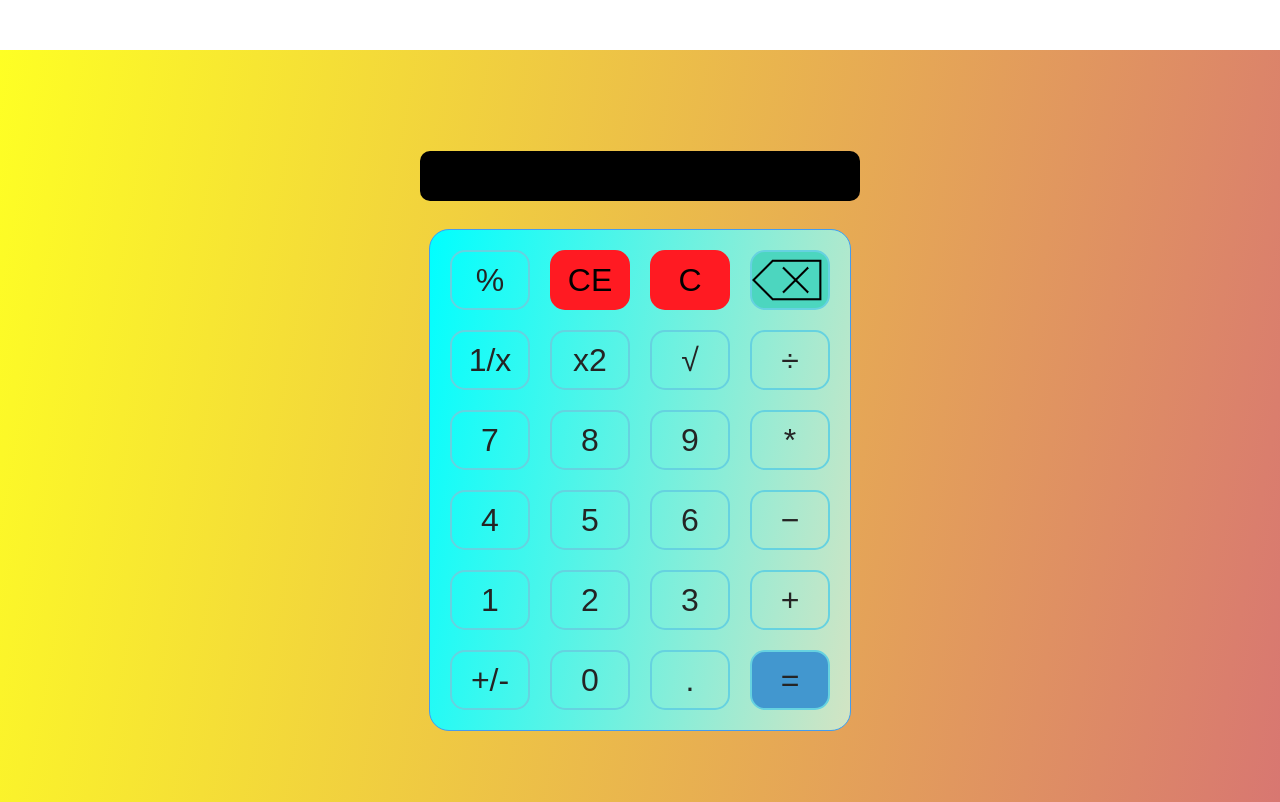
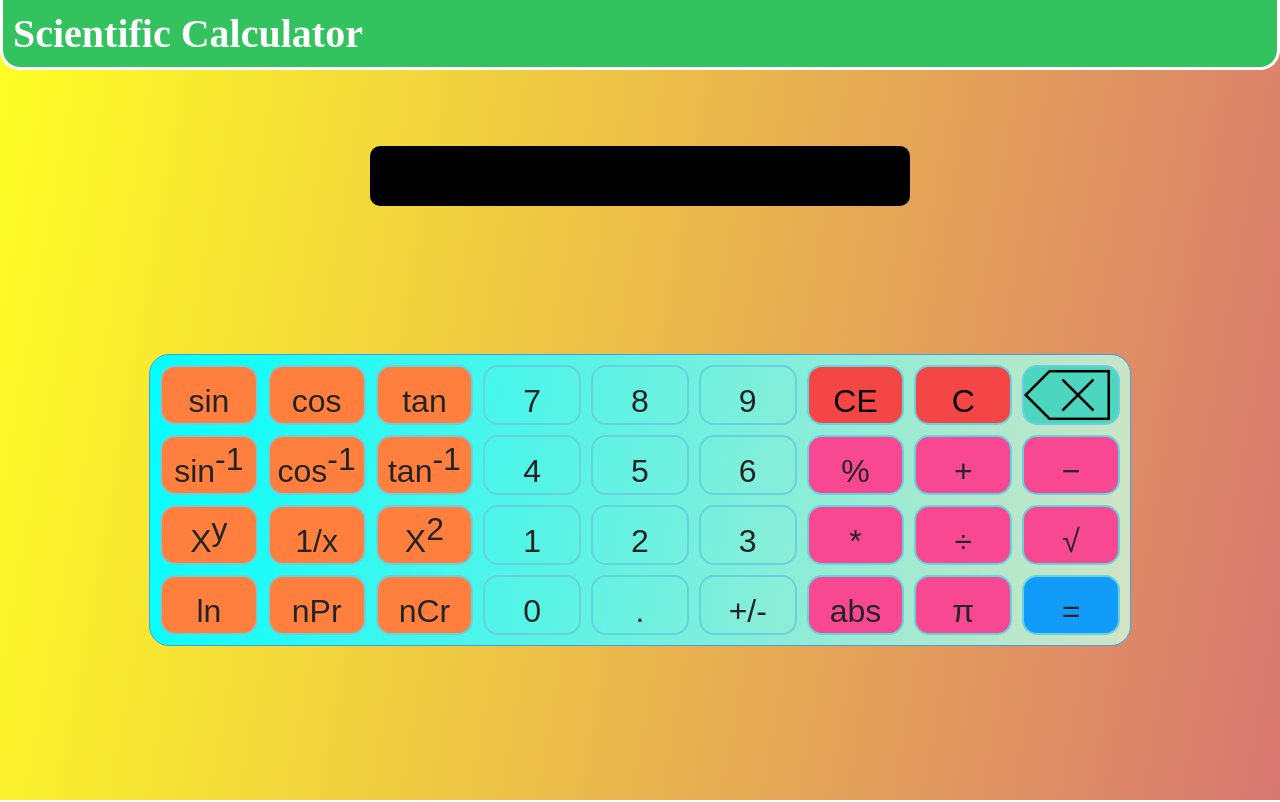
Before and after one commit to MohamedMetwalli5/Scientific-Calculator, a Vue app in the folder frontend-calculator/: page / in a window 1280 px wide. Built offline with nearby package versions, Linux system fonts and the light colour scheme.

Commit message:
Adding some updates

```diff
--- a/frontend-calculator/public/index.html
+++ b/frontend-calculator/public/index.html
@@ -5,7 +5,7 @@
     <meta http-equiv="X-UA-Compatible" content="IE=edge">
     <meta name="viewport" content="width=device-width,initial-scale=1.0">
     <link rel="icon" href="<%= BASE_URL %>favicon.ico">
-    <title><%= htmlWebpackPlugin.options.title %></title>
+    <title>Scientific Calculator</title>
   </head>
   <body>
     <noscript>
--- a/frontend-calculator/src/components/Home.vue
+++ b/frontend-calculator/src/components/Home.vue
@@ -1,38 +1,50 @@
 <template>
     <div id="Home-class">
-        <h1 class="big-title">{{ header }}</h1>
-
-        <div>
-            <h1 id="screen">{{ display }}</h1>
+        <h1 id="page-title">{{ pageTitle }}</h1>
+        <div id="screen">
+            <h1>{{ display }}</h1>
         </div>
-        <div class="calculator-body">
+        <div id="calculator-body">
             <div class="calculator-keys">
-                <button type="" class="num" @click="percent">%</button>
-                <button type="button" class="all-clear" @click="UpdateDisplay('')">CE</button>
-                <button type="button" class="all-clear" value="" @click="UpdateDisplay('')">C</button>
-                <button type="button" class="delete" @click="deleteOneChar()"></button>
-                <button type="button" @click="inverse()">1/x</button>
-                <button type="button" @click="square()">x<sup>2</sup></button>
-                <button type="button" @click="squareroot()">&radic;</button>
-                <button type="button" @click="divide()">&divide;</button>
+                <button type="button" class="scientific-function" @click="sin()">sin</button>
+                <button type="button" class="scientific-function" @click="cos()">cos</button>
+                <button type="button" class="scientific-function" @click="tan()">tan</button>
                 <button type="button" @click="UpdateDisplay('7')">7</button>
                 <button type="button" @click="UpdateDisplay('8')">8</button>
                 <button type="button" @click="UpdateDisplay('9')">9</button>
-                <button type="button" @click="multiply()">*</button>
+                <button type="button" class="all-clear" @click="UpdateDisplay('')">CE</button>
+                <button type="button" class="all-clear" value="" @click="UpdateDisplay('')">C</button>
+                <button type="button" id="delete" @click="deleteOneChar()"></button>
+                <button type="button" class="scientific-function" @click="sinInverse()" data-superscript="-1">sin</button>
+                <button type="button" class="scientific-function" @click="cosInverse()" data-superscript="-1">cos</button>
+                <button type="button" class="scientific-function" @click="tanInverse()" data-superscript="-1">tan</button>
                 <button type="button" @click="UpdateDisplay('4')">4</button>
                 <button type="button" @click="UpdateDisplay('5')">5</button>
                 <button type="button" @click="UpdateDisplay('6')">6</button>
-                <button type="button" @click="subtract()">&minus;</button>
+                <button type="" class="scientific-operation" @click="percent">%</button>
+                <button type="button" class="scientific-operation" @click="add()">&plus;</button>
+                <button type="button" class="scientific-operation" @click="subtract()">&minus;</button>
+                <button type="button" class="scientific-function" @click="exponent()" data-superscript="y">X</button>
+
+                <button type="button" class="scientific-function" @click="inverse()">1/x</button>
+                <button type="button" class="scientific-function" @click="square()" data-superscript="2">X</button>
                 <button type="button" @click="UpdateDisplay('1')">1</button>
                 <button type="button" @click="UpdateDisplay('2')">2</button>
                 <button type="button" @click="UpdateDisplay('3')">3</button>
-                <button type="button" @click="add()">&plus;</button>
-                <button type="button" @click="signinverter()">+/-</button>
+                <button type="button" class="scientific-operation" @click="multiply()">*</button>
+                <button type="button" class="scientific-operation" @click="divide()">&divide;</button>
+                <button type="button" class="scientific-operation" @click="squareroot()">&radic;</button>
+                <button type="button" class="scientific-function" @click="ln()">ln</button>
+                <button type="button" class="scientific-function" @click="nPr()">nPr</button>
+                <button type="button" class="scientific-function" @click="nCr()">nCr</button>
                 <button type="button" @click="UpdateDisplay('0')">0</button>
                 <button type="button" @click="UpdateDisplay('.')">.</button>
-                <button type="button" class="equal-sign" @click="equal()">=</button>
-            </div>
+                <button type="button" @click="signinverter()">+/-</button>
+                <button type="button" class="scientific-operation" @click="abs()">abs</button>
+                <button type="button" class="scientific-operation" @click="pi()">π</button>
+                <button type="button" id="equal-sign" @click="equal()">=</button>
         </div>
+    </div>
     </div>
 </template>
 
@@ -44,6 +56,7 @@ export default {
       return {
         display: "",
         operator: "",
+        pageTitle: "Scientific Calculator",
       };
   },
     methods: {
@@ -58,6 +71,160 @@ export default {
             }
        },
 
+       sin: function () {
+            axios
+                .get("http://localhost:8082/sin", {
+                    params: {
+                        data: Number(this.display),
+                    },
+                })
+                .then((response) => {
+                    this.UpdateDisplay("");
+                    this.UpdateDisplay(response.data.toString());
+                })
+                .catch(error => {
+                    console.log(error);
+                });
+        },
+
+        cos: function () {
+            axios
+                .get("http://localhost:8082/cos", {
+                    params: {
+                        data: Number(this.display),
+                    },
+                })
+                .then((response) => {
+                    this.UpdateDisplay("");
+                    this.UpdateDisplay(response.data.toString());
+                })
+                .catch(error => {
+                    console.log(error);
+                });
+        },
+
+        tan: function () {
+            axios
+                .get("http://localhost:8082/tan", {
+                    params: {
+                        data: Number(this.display),
+                    },
+                })
+                .then((response) => {
+                    this.UpdateDisplay("");
+                    this.UpdateDisplay(response.data.toString());
+                })
+                .catch(error => {
+                    console.log(error);
+                });
+        },
+
+        sinInverse: function () {
+            axios
+                .get("http://localhost:8082/sininverse", {
+                    params: {
+                        data: Number(this.display),
+                    },
+                })
+                .then((response) => {
+                    this.UpdateDisplay("");
+                    this.UpdateDisplay(response.data.toString());
+                })
+                .catch(error => {
+                    console.log(error);
+                });
+        },
+
+        cosInverse: function () {
+            axios
+                .get("http://localhost:8082/cosinverse", {
+                    params: {
+                        data: Number(this.display),
+                    },
+                })
+                .then((response) => {
+                    this.UpdateDisplay("");
+                    this.UpdateDisplay(response.data.toString());
+                })
+                .catch(error => {
+                    console.log(error);
+                });
+        },
+
+        tanInverse: function () {
+            axios
+                .get("http://localhost:8082/taninverse", {
+                    params: {
+                        data: Number(this.display),
+                    },
+                })
+                .then((response) => {
+                    this.UpdateDisplay("");
+                    this.UpdateDisplay(response.data.toString());
+                })
+                .catch(error => {
+                    console.log(error);
+                });
+        },
+
+        ln: function () {
+            axios
+                .get("http://localhost:8082/ln", {
+                    params: {
+                        data: Number(this.display),
+                    },
+                })
+                .then((response) => {
+                    this.UpdateDisplay("");
+                    this.UpdateDisplay(response.data.toString());
+                })
+                .catch(error => {
+                    console.log(error);
+                });
+        },
+
+        abs: function () {
+            axios
+                .get("http://localhost:8082/abs", {
+                    params: {
+                        data: Number(this.display),
+                    },
+                })
+                .then((response) => {
+                    this.UpdateDisplay("");
+                    this.UpdateDisplay(response.data.toString());
+                })
+                .catch(error => {
+                    console.log(error);
+                });
+        },
+
+        exponent: function () {
+            if (this.operator.length == 1 && this.display[0] != "-" && this.display[0] != "+") {
+                return;
+            }
+            this.x = this.display
+            this.operator = "x"
+            this.UpdateDisplay('');
+        },
+
+        nPr: function () {
+            if (this.operator.length == 1 && this.display[0] != "-" && this.display[0] != "+") {
+                return;
+            }
+            this.x = this.display
+            this.operator = "p"
+            this.UpdateDisplay('');
+        },
+
+        nCr: function () {
+            if (this.operator.length == 1 && this.display[0] != "-" && this.display[0] != "+") {
+                return;
+            }
+            this.x = this.display
+            this.operator = "c"
+            this.UpdateDisplay('');
+        },
 
        inverse: function () {
             axios
@@ -203,6 +370,20 @@ export default {
             this.UpdateDisplay('');
         },
 
+        pi: function () {
+            axios
+                .get("http://localhost:8082/pi", {
+                    params: {
+                    },
+                })
+                .then((response) => {
+                    this.UpdateDisplay("");
+                    this.UpdateDisplay(response.data.toString());
+                })
+                .catch(error => {
+                    console.log(error);
+                });
+        },
 
         equal: function () {
 
@@ -278,7 +459,54 @@ export default {
                     .catch(error => {
                         console.log(error);
                     });
+            } else if (this.operator == "x") {
+                console.log("fffffff");
+                axios
+                    .get("http://localhost:8082/exponent", {
+                        params: {
+                            x: Number(this.x),
+                            y: Number(this.display)
+                        },
+                    })
+                    .then((response) => {
+                        this.UpdateDisplay("");
+                        this.UpdateDisplay(response.data.toString());
+                    })
+                    .catch(error => {
+                        console.log(error);
+                    });
+            } else if (this.operator == "p") {
+                axios
+                    .get("http://localhost:8082/npr", {
+                        params: {
+                            x: Number(this.x),
+                            y: Number(this.display)
+                        },
+                    })
+                    .then((response) => {
+                        this.UpdateDisplay("");
+                        this.UpdateDisplay(response.data.toString());
+                    })
+                    .catch(error => {
+                        console.log(error);
+                    });
+            } else if (this.operator == "c") {
+                axios
+                    .get("http://localhost:8082/ncr", {
+                        params: {
+                            x: Number(this.x),
+                            y: Number(this.display)
+                        },
+                    })
+                    .then((response) => {
+                        this.UpdateDisplay("");
+                        this.UpdateDisplay(response.data.toString());
+                    })
+                    .catch(error => {
+                        console.log(error);
+                    });
             }
+
             this.operator = ""
             //alert("equal");
         },
@@ -308,7 +536,7 @@ html, body, div, span, applet, object, iframe, h1, h2, h3, h4, h5, h6, p, blockq
 }
 
 #Home-class{
-  height: 94vh;
+  height: 100vh;
   background-image: linear-gradient(100deg, #feff24, #d87771);
   margin: 0;
 }
@@ -320,37 +548,55 @@ body {
   margin: 0;
 }
 
-.calculator-body {
+#screen {
+  color: white;
+  background-color: black;
+  border-radius: 10px;
+  height: 60px;
+  width: 520px;
+  top: 22%;
+  left: 50%;
+  padding: 0 10px;
+  font-size: 35px;
+  position: fixed;
+  transform: translate(-50%, -50%);
+  text-align: right;
+}
+
+#calculator-body {
   border: 1px solid rgb(69, 156, 238);
   background: cyan;
   background-image: linear-gradient(100deg, cyan, #d3e4c3);
   border-radius: 20px;
-  top: 60%;
+  top: calc(60% + 20px);
   left: 50%;
-  position: absolute;
+  position: fixed;
   transform: translate(-50%, -50%);
-  width: 420px;
+  width: 980px;
 }
-.big-title {
+#page-title {
   margin: auto;
-  margin-top: 20px;
-  margin-bottom: 50px;
-  margin-left: center;
-  margin-right: center;
-  color: #2d8a02;
+  margin-bottom: 10px;
+  color: #ffffff;
   font-size: 40px;
+  border:solid;
+  border-radius: 20px;
+  border-top-left-radius: 0px;
+  border-top-right-radius: 0px;
+  border-top: #feff24;
+  padding: 10px;
+  background-color: #32c25e;
 }
 
 .calculator-keys {
   display: grid;
-  grid-template-columns: repeat(4, 1fr);
-  grid-gap: 20px;
-  padding: 20px;
+  grid-template-columns: repeat(9, 1fr);
+  grid-gap: 10px;
+  padding: 10px;
 }
 
 button {
   height: 60px;
-  background-color: #fff;
   border-radius: 15px;
   border: 2px solid #66d2e0;
   background-color: transparent;
@@ -360,6 +606,12 @@ button {
 
 button:hover {
   background-color: #71cef3;
+  cursor: pointer;
+}
+
+button::after {
+    content: attr(data-superscript);
+    vertical-align: super;
 }
 
 .operator {
@@ -367,42 +619,37 @@ button:hover {
 }
 
 .all-clear {
-  background-color: #ff1a22;
-  border-color: #ff1a22;
+  background-color: rgb(245, 70, 70);
   color: rgb(0, 0, 0);
 }
 
 .all-clear:hover {
-  background-color: #f17377;
+  background-color: #9f131c;
 }
 
-.equal-sign {
-  background-color: #4297cf;
+.scientific-function {
+  background-color: #FF7F3F;
 }
-.equal-sign:hover {
-  background-color: #74aed4;
+.scientific-function:hover {
+  background-color: #3689c0;
 }
 
-.delete {
+.scientific-operation{
+  background-color: #F94892;
+}
+
+#equal-sign {
+  background-color: #119cf9;
+}
+#equal-sign:hover {
+  background-color: #3689c0;
+}
+
+#delete {
   background-image: url("../assets/delete.png");
   background-size: cover;
   background-color: #4cd6bf;
   background-position: center;
 }
-#screen {
-  color: white;
-  background-color: black;
-  border-radius: 10px;
-  margin-bottom: 10px;
-  height: 50px;
-  width: 420px;
-  top: 22%;
-  left: 50%;
-  padding: 0 10px;
-  font-size: 35px;
 
-  position: absolute;
-  transform: translate(-50%, -50%);
-  text-align: right;
-}
 </style>
```
Also changed, not shown: 11 other files (tests, documents, lock files or other folders).
